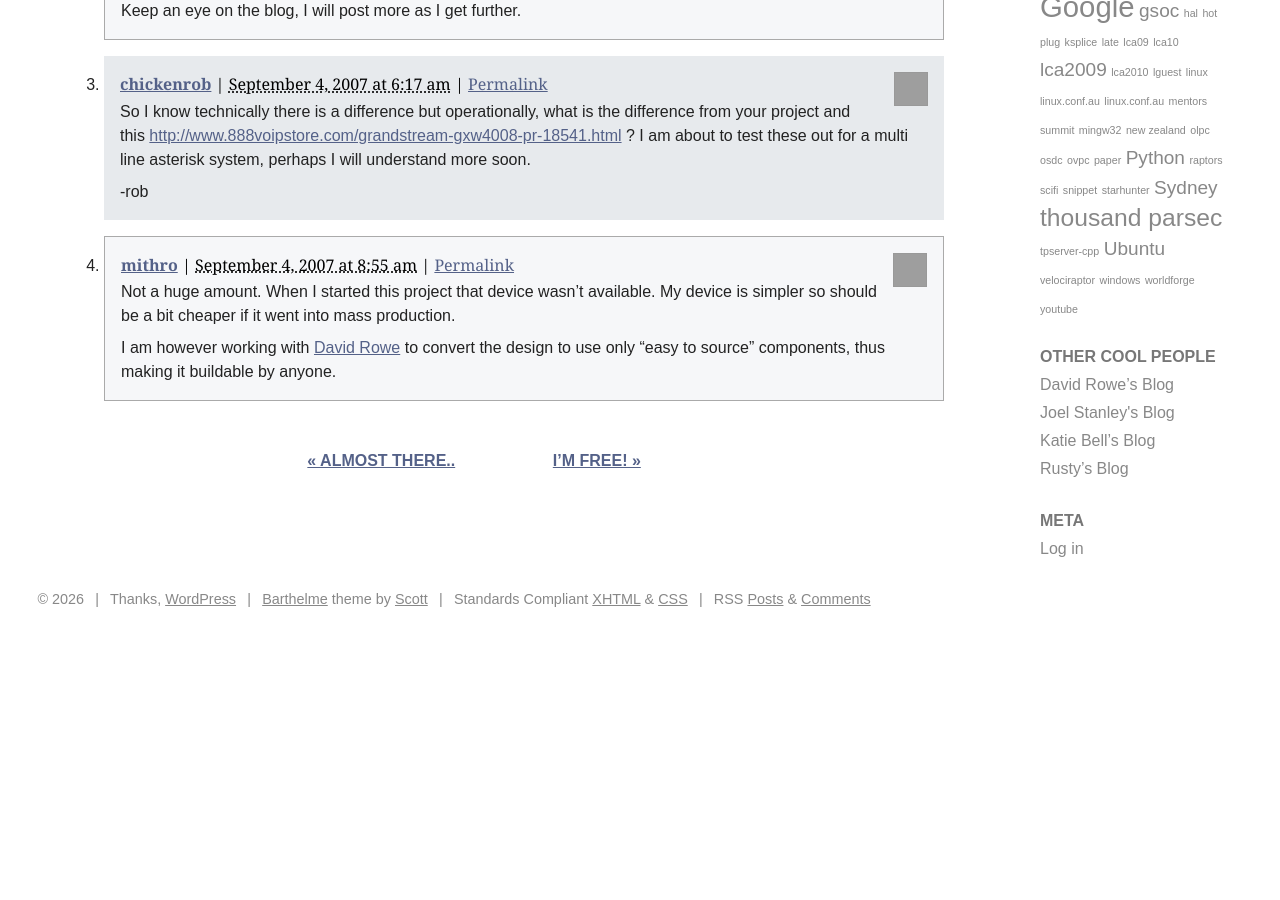
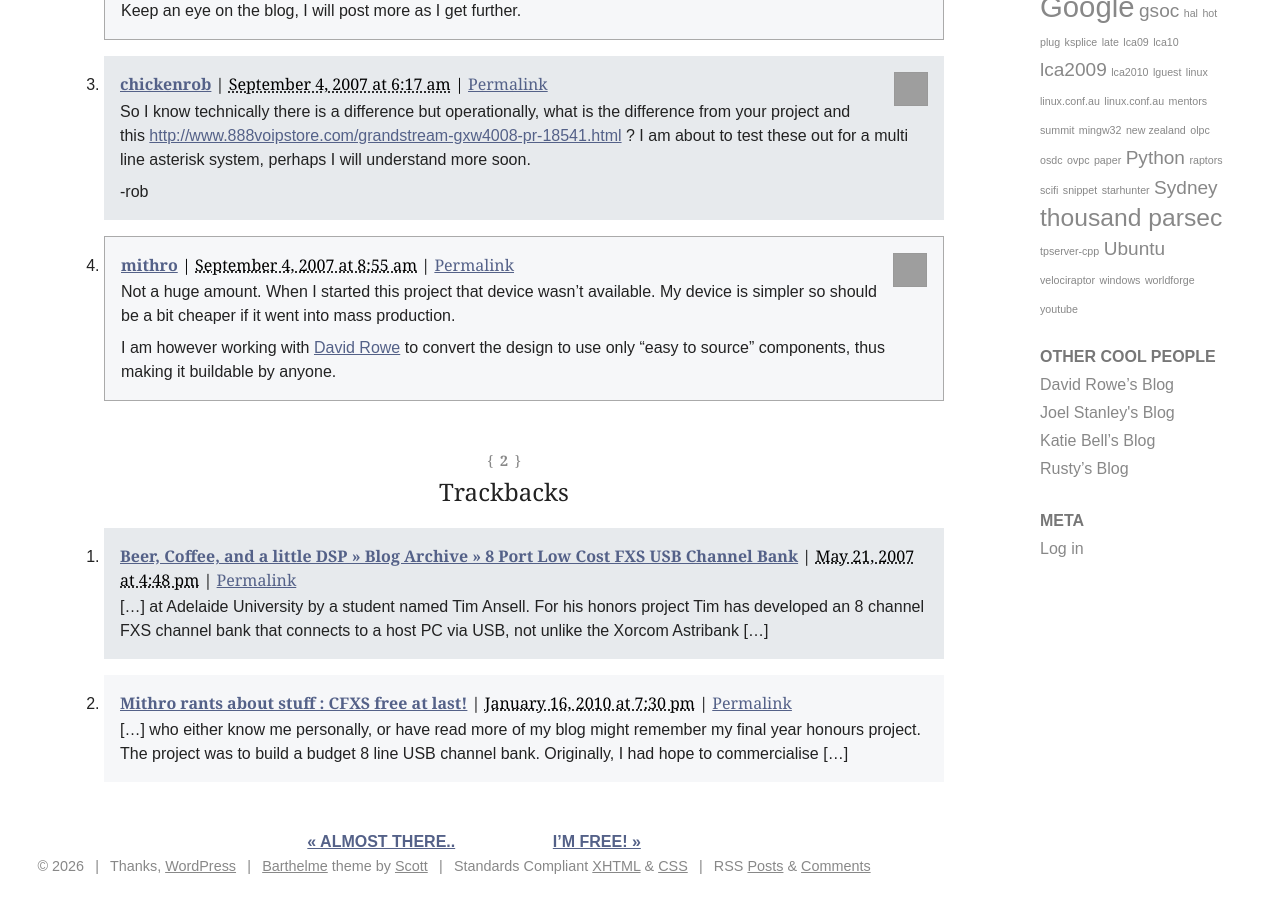
Before and after one commit to mithro/blog.mithis.net, a Jekyll site: the page built from _posts/2007-05-19-cfxs-all-done.md, in a window 1280 px wide and 900 px high, scrolled down 1426 px. Built offline with Jekyll 4.4.1, drawn with Linux system fonts in a browser that asks for light colours; before the commit the page ends 2059 px from its top, so only the background shows below that; grey boxes are pictures that could not be loaded.

Commit message:
Render both Comments AND Trackbacks sections in comments.html
Previously the comments include rendered ONE list — either comments OR
pingbacks but not both, based on whichever was non-empty. Live's WP
renders BOTH headings on posts with both types:
  <h3>{4} Comments</h3>
  <ol id="comments">...</ol>
  <h3>{2} Trackbacks</h3>
  <ol id="pingbacks">...</ol>

Updated include to iterate over real_comments and pingbacks separately,
emitting two sections when both are present. cfxs-all-done is the first
post with both: 4 comments + 2 pingbacks (Beer Coffee DSP from 2007 and
self-pingback to CFXS-free from 2010).

Added the 2 pingback entries (id 26, id 7234) to
_data/comments/41-cfxs-all-done.yml with `type: pingback`,
li_class: pingback c-yYYYY c-mMM c-dDD c-hHH, author/author_url, date_text,
and the truncated message snippet (`[...] ... [...]`) live emits.

Result: cfxs-all-done 1.03% → 0.003% pixel-perfect. The corpus-wide
impact on other multi-type posts (any with both comments and pingbacks
in their data files) will surface in the next batch diff.

Co-Authored-By: Claude Opus 4.7 (1M context) <noreply@anthropic.com>

```diff
--- a/_data/comments/41-cfxs-all-done.yml
+++ b/_data/comments/41-cfxs-all-done.yml
@@ -44,3 +44,21 @@
   message: |-
     <p>Not a huge amount. When I started this project that device wasn’t available. My device is simpler so should be a bit cheaper if it went into mass production.</p>
     <p>I am however working with <a href="&quot;http://www.rowetel.com/" rel="nofollow">David Rowe</a> to convert the design to use only “easy to source” components, thus making it buildable by anyone.</p>
+- id: '26'
+  type: pingback
+  li_class: pingback c-y2007 c-m05 c-d22 c-h02 alt c1
+  author: Beer, Coffee, and a little DSP &raquo; Blog Archive &raquo; 8 Port Low Cost FXS USB Channel Bank
+  author_url: http://www.rowetel.com/blog/?p=32
+  date_text: May 21, 2007 at 4:48 pm
+  date_title: '2007-05-19T16:26:06+1000'
+  message: |-
+    <p>[&#8230;] at Adelaide University by a student named Tim Ansell. For his honors project Tim has developed an 8 channel FXS channel bank that connects to a host PC via USB, not unlike the Xorcom Astribank [&#8230;]</p>
+- id: '7234'
+  type: pingback
+  li_class: pingback c-y2010 c-m01 c-d17 c-h05 c2
+  author: 'Mithro rants about stuff : CFXS free at last!'
+  author_url: http://blog.mithis.net/archives/ideas/72-cfxs-free
+  date_text: January 16, 2010 at 7:30 pm
+  date_title: '2007-05-19T16:26:06+1000'
+  message: |-
+    <p>[&#8230;] who either know me personally, or have read more of my blog might remember my final year honours project. The project was to build a budget 8 line USB channel bank. Originally, I had hope to commercialise [&#8230;]</p>
--- a/_includes/comments.html
+++ b/_includes/comments.html
@@ -30,31 +30,18 @@ so we pick the mode from whether any item is a real comment.
 
 {% if comments and comments.size > 0 %}
 {% assign real_comments = comments | where: "type", "comment" %}
-{% if real_comments.size > 0 %}
-  {%- assign list_id = "comments" -%}
-  {%- assign head_id = "numcomments" -%}
-  {%- assign head_label = "Comments" -%}
-{% else %}
-  {%- assign list_id = "pingbacks" -%}
-  {%- assign head_id = "numpingbacks" -%}
-  {%- if comments.size == 1 %}{% assign head_label = "Trackback" %}{% else %}{% assign head_label = "Trackbacks" %}{% endif -%}
-{% endif %}
+{% assign pingbacks = comments | where: "type", "pingback" %}
 <div class="comments">
 
-	<h3 class="comment-header" id="{{ head_id }}"><span class="comment-count"><span class="meta-sep">{</span> {{ comments.size }} <span class="meta-sep">}</span></span> {{ head_label }}</h3>
-	<ol id="{{ list_id }}" class="commentlist">
-	{% for comment in comments %}
+{% if real_comments.size > 0 %}
+	<h3 class="comment-header" id="numcomments"><span class="comment-count"><span class="meta-sep">{</span> {{ real_comments.size }} <span class="meta-sep">}</span></span> Comments</h3>
+	<ol id="comments" class="commentlist">
+	{% for comment in real_comments %}
 		<li id="comment-{{ comment.id }}" class="{{ comment.li_class }}">
 			<div class="comment-meta">
-			{% if comment.type == "pingback" %}
-				<span class="pingback-author vcard"><span class="fn n url org">{% if comment.author_url %}<a href="{{ comment.author_url }}" rel="external nofollow" class="url">{{ comment.author }}</a>{% else %}{{ comment.author }}{% endif %}</span></span>
-				<span class="meta-sep">|</span>
-				<span class="pingback-datetime"><abbr class="comment-published" title="{{ comment.date_title }}">{{ comment.date_text }}</abbr></span>
-			{% else %}
 				<span class="comment-author vcard">{% if comment.avatar %}<img alt="" src="{{ comment.avatar }}" srcset="{{ comment.avatar | replace: 's=32', 's=64' }} 2x" class="photo avatar avatar-32 photo" height="32" width="32" /> {% endif %}<span class="fn n">{% if comment.author_url %}<a href="{{ comment.author_url }}" rel="external nofollow" class="url url">{{ comment.author }}</a>{% else %}{{ comment.author }}{% endif %}</span></span>
 				<span class="meta-sep">|</span>
 				<span class="comment-datetime"><abbr class="comment-published" title="{{ comment.date_title }}">{{ comment.date_text }}</abbr></span>
-			{% endif %}
 				<span class="meta-sep">|</span>
 				<span class="comment-permalink"><a href="#comment-{{ comment.id }}" title="Permalink to this comment">Permalink</a></span>
 			</div>
@@ -63,7 +50,28 @@ so we pick the mode from whether any item is a real comment.
 		</li>
 	{% endfor %}
 
-	</ol><!-- #{{ list_id }} .commentlist -->
+	</ol><!-- end #comments .commentlist -->
+{% endif %}
+{% if pingbacks.size > 0 %}
+	{%- if pingbacks.size == 1 %}{% assign pb_label = "Trackback" %}{% else %}{% assign pb_label = "Trackbacks" %}{% endif -%}
+	<h3 class="comment-header" id="numpingbacks"><span class="comment-count"><span class="meta-sep">{</span> {{ pingbacks.size }} <span class="meta-sep">}</span></span> {{ pb_label }}</h3>
+	<ol id="pingbacks" class="commentlist">
+	{% for comment in pingbacks %}
+		<li id="comment-{{ comment.id }}" class="{{ comment.li_class }}">
+			<div class="comment-meta">
+				<span class="pingback-author vcard"><span class="fn n url org">{% if comment.author_url %}<a href='{{ comment.author_url }}' rel='external nofollow' class='url'>{{ comment.author }}</a>{% else %}{{ comment.author }}{% endif %}</span></span>
+				<span class="meta-sep">|</span>
+				<span class="pingback-datetime"><abbr class="comment-published" title="{{ comment.date_title }}">{{ comment.date_text }}</abbr></span>
+				<span class="meta-sep">|</span>
+				<span class="comment-permalink"><a href="#comment-{{ comment.id }}" title="Permalink to this comment">Permalink</a></span>
+			</div>
+
+			{{ comment.message }}
+		</li>
+	{% endfor %}
+
+	</ol><!-- #pingbacks .commentlist -->
+{% endif %}
 
 </div>
 {% endif %}
```
